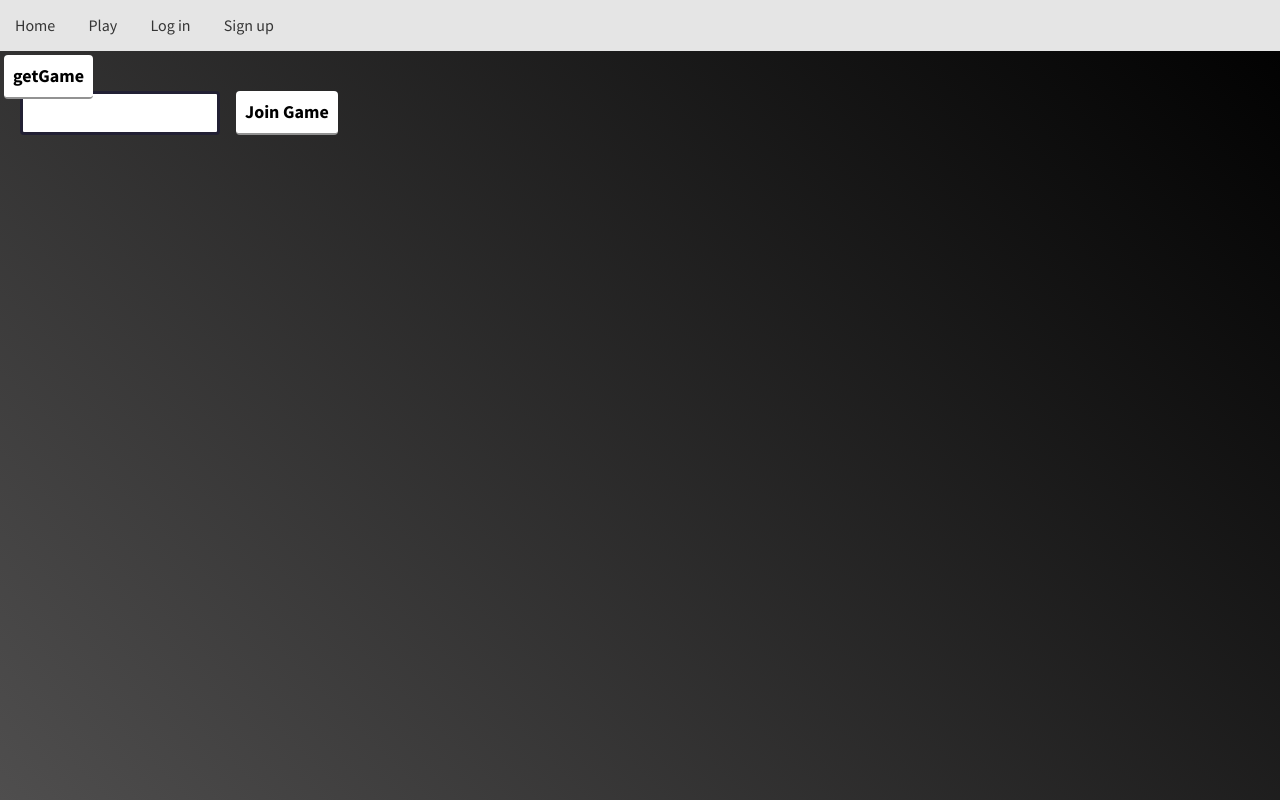
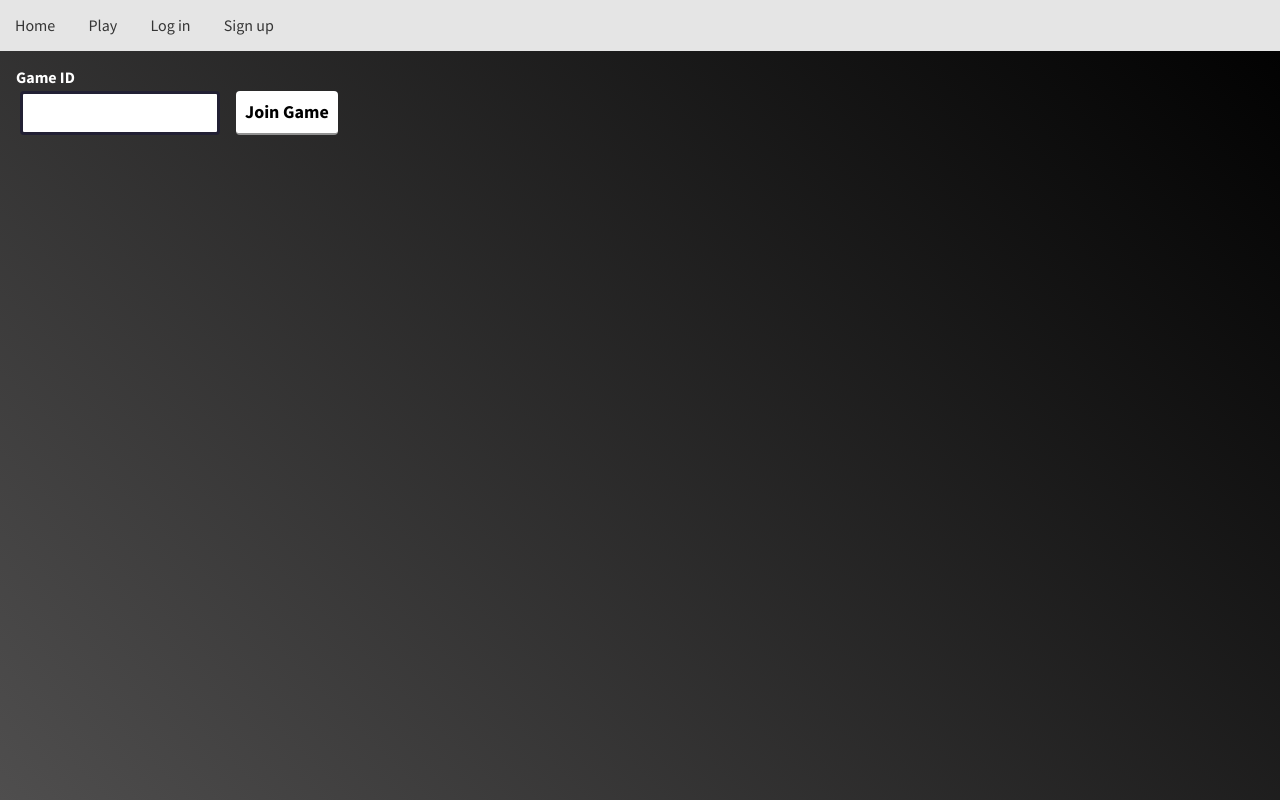
Before and after one commit to E2Z1/Doppelkopf, a plain HTML site: page play/index.html in a window 1280 px wide. Drawn offline with Linux system fonts and the light colour scheme.

Commit message:
removed getGame-button

```diff
--- a/play/index.html
+++ b/play/index.html
@@ -18,7 +18,6 @@
       </nav>
     </div>
     <div class="game-container">
-      <button style="position: fixed;" onclick="getGame()" >getGame</button>
       <div id="current_trick">
       </div>
       <div id="player2">
```
